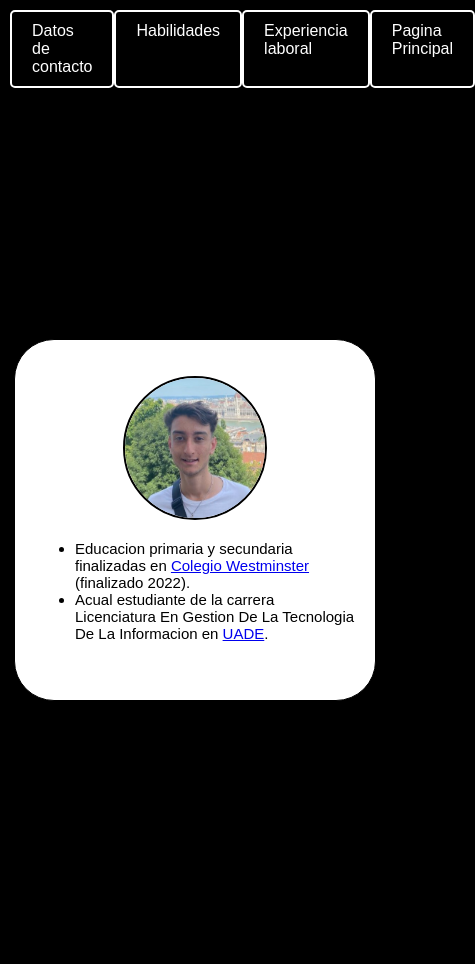
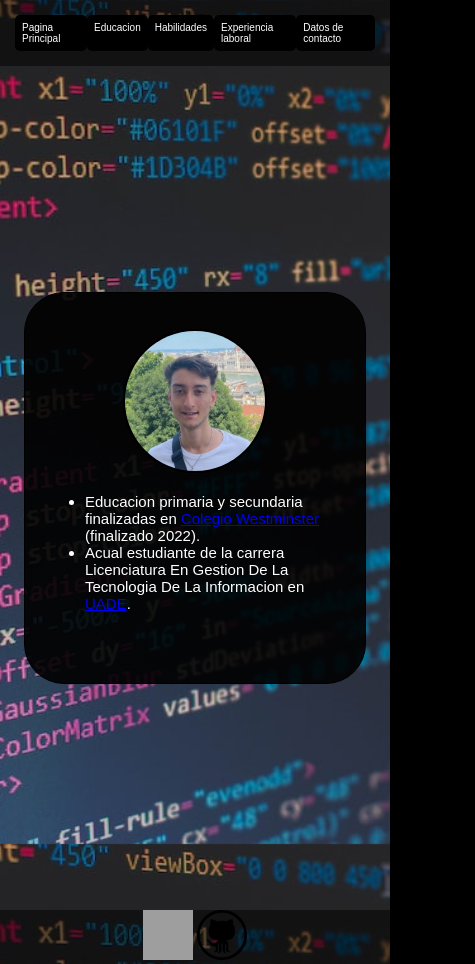
Before and after one commit to pelaqssqs/CV-Tomas-Menendez.github.io, a plain HTML site: page educacion.html in a window 390 px wide. Shown: the whole page, 475 px wide, since content can reach past the window. Before the commit the page ends 942 px from the top, so only its background shows below. Drawn offline with Linux system fonts and the light colour scheme; grey boxes are pictures that could not be loaded.

Commit message:
version 2

```diff
--- a/educacion.html
+++ b/educacion.html
@@ -6,10 +6,11 @@
 </head>
 <body>
     <header>
-        <a class="boton" href="datos_de_contacto.html">Datos de contacto</a>
+        <a class="boton" href="index.html">Pagina Principal</a>
+        <a class="boton" href="educacion.html">Educacion</a>
         <a class="boton" href="habilidades.html">Habilidades</a>
         <a class="boton" href="experiencia_laboral.html">Experiencia laboral</a>
-        <a href="index.html" class="boton" >Pagina Principal</a>
+        <a class="boton" href="datos_de_contacto.html" class="boton" >Datos de contacto</a>
     </header>
 
     <main>
@@ -17,11 +18,19 @@
             <p><img class="img" src="foto.jpeg" alt="Tomas Menendez"></p>
             <p id="text_contacto">
                 <ul id="text_contacto">
-                    <li>Educacion primaria y secundaria finalizadas en <a href="https://www.colegiowestminster.com.ar/">Colegio Westminster</a> (finalizado 2022).</li>
-                    <li>Acual estudiante de la carrera Licenciatura En Gestion De La Tecnologia De La Informacion en <a href="https://www.uade.edu.ar/">UADE</a>.</li>
+                    <li>Educacion primaria y secundaria finalizadas en <a  class="href" href="https://www.colegiowestminster.com.ar/">Colegio Westminster</a> (finalizado 2022).</li>
+                    <li>Acual estudiante de la carrera Licenciatura En Gestion De La Tecnologia De La Informacion en <a class="href" href="https://www.uade.edu.ar/">UADE</a>.</li>
                 </ul>
             </p>
         </div>
     </main>
+    <footer class="footer">
+        <a href="mailto:menendeztomas007@gmail.com">
+            <img class="imgf" src="https://www.pngall.com/wp-content/uploads/12/Gmail-Vector-Transparent.png" alt="gmail">
+        </a>
+        <a href="https://github.com/pelaqssqs">
+            <img class="imgf" src="github.png" alt="github">
+        </a>
+    </footer>
 </body>
 </html>
--- a/estilos.css
+++ b/estilos.css
@@ -3,27 +3,35 @@ body {
     padding: 0;
     font-family: Arial, sans-serif;
     background-color: #000000;
+    background-image: url(imgfondo.jpeg);
+    background-size: cover;
+    background-repeat: no-repeat;
+    background-attachment: fixed;
 }
 
 header {
-    background-color: #000000;
-    padding: 10px;
+    background-color: rgba(0, 0, 0, 0.5);
+    padding: 30px;
+    padding-bottom: 0;
     display: flex;
-    justify-content: space-around;
+    justify-content: space-evenly;
+    padding-bottom: 20px;
 }
 
 .boton {
     background-color: rgb(0, 0, 0);
     color: rgb(255, 255, 255);
-    border: solid 2px #ffffff;
+    border: solid 2px transparent;
     padding: 10px 20px;
     border-radius: 5px;
-    cursor: pointer;
     text-decoration: none;
 }
 
 .boton:hover{
-    box-shadow: rgb(99, 0, 0);
+    background-color: #ffffff;
+    color: #000000;
+    transition-duration: 250ms;
+    border: solid 2px #000000;
 }
 
 main {
@@ -34,14 +42,22 @@ main {
 }
 
 .cuadro {
-    background-color: rgb(255, 255, 255);
+    background-color: rgba(0, 0, 0, 0.9);
     padding: 20px;
     border: 1px solid #000000;
     border-radius: 40px;
     text-align: center;
-    height: 20rem;
-    width: 20rem;
+    height: 400px;
+    width: 400px;
     text-decoration: none;
+    color: #ffffff;
+
+}
+.cuadro:hover {
+    color: black;
+    background-color: rgba(255, 255, 255, 0.7);
+    transition-duration: 350ms;
+
 }
 .img{
     border-radius: 50%;
@@ -58,10 +74,106 @@ main {
     text-align: left;
     font-size: 15px;
 }
-.href{
-    color: black
-}
-
 .href:hover {
     color: blue;
 }
+.imgf{
+    height: 50px;
+    width: 50px;
+}
+.footer{
+    background-color: rgba(0, 0, 0, 0.5);
+    justify-content: space-evenly;
+    text-align: center;
+}
+@media screen and (max-width: 768px){
+    body {
+        margin: 0;
+        padding: 0;
+        font-family: Arial, sans-serif;
+        background-color: #000000;
+        background-image: url(imgfondo.jpeg);
+        background-size: cover;
+        background-repeat: no-repeat;
+        background-attachment: fixed;
+    }
+
+    header {
+        background-color: rgba(0, 0, 0, 0.5);
+        padding: 15px;
+        padding-bottom: 0;
+        display: flex;
+        justify-content: space-evenly;
+        padding-bottom: 15px;
+    }
+
+    .boton {
+        background-color: rgb(0, 0, 0);
+        color: rgb(255, 255, 255);
+        border: solid 2px transparent;
+        padding: 5px 5px;
+        border-radius: 5px;
+        text-decoration: none;
+        font-size: x-small;
+    }
+
+    .boton:hover{
+        background-color: #ffffff;
+        color: #000000;
+        transition-duration: 250ms;
+        border: solid 2px #000000;
+    }
+
+    main {
+        display: flex;
+        justify-content: center;
+        align-items: center;
+        padding-top: 0px;
+    }
+
+    .cuadro {
+        background-color: rgba(0, 0, 0, 0.9);
+        padding: 20px;
+        border: 1px solid #000000;
+        border-radius: 40px;
+        text-align: center;
+        height: 350px;
+        width: 300px;
+        text-decoration: none;
+        color: #ffffff;
+
+    }
+    .cuadro:hover {
+        color: black;
+        background-color: rgba(255, 255, 255, 0.7);
+        transition-duration: 350ms;
+
+    }
+    .img{
+        border-radius: 50%;
+        height: 140px;
+        width: 140px;
+        border: solid 2px black;
+        text-align: center;
+    }
+    #text_pagprin{
+        text-align: center;
+        font-size: 15px;
+    }
+    #text_contacto{
+        text-align: left;
+        font-size: 15px;
+    }
+    .href:hover {
+        color: blue;
+    }
+    .imgf{
+        height: 50px;
+        width: 50px;
+    }
+    .footer{
+        background-color: rgba(0, 0, 0, 0.5);
+        justify-content: space-evenly;
+        text-align: center;
+    }
+}
```
Also changed, not shown: datos_de_contacto.html (+11 -2 lines), experiencia_laboral.html (+12 -3 lines), habilidades.html (+12 -3 lines), index.html (+11 -1 lines), github.png (added), imgfondo.jpeg (added).
